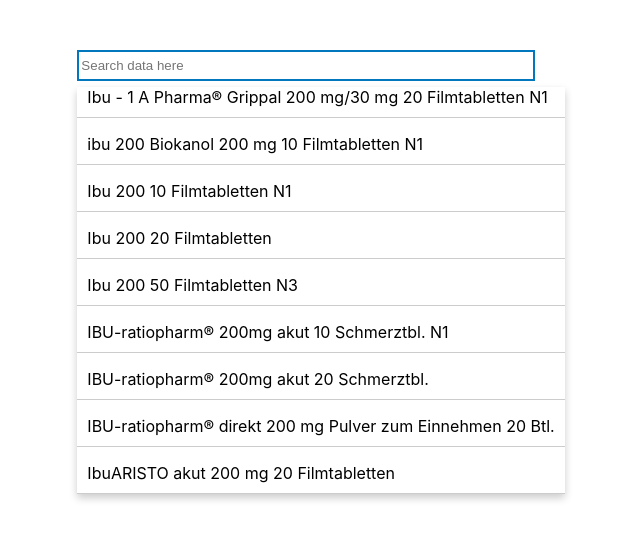
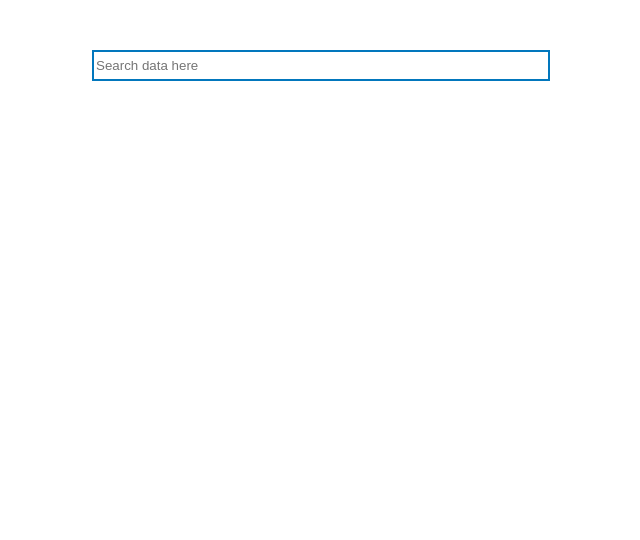
Before and after one commit to deluxanMD/bogosim, a React (Create React App) app: page / in a window 1280 px wide. Shown: the top 540 px of the page, without its empty margins (319-959 px from the left). Built offline with nearby package versions, Linux system fonts and the light colour scheme.

Commit message:
search results based on input

```diff
--- a/src/components/search-result/search-result.jsx
+++ b/src/components/search-result/search-result.jsx
@@ -2,11 +2,14 @@
 import "./search-result.css";
 import { RESULTS } from "../../mock-data/data";
 
-const SearchResult = () => {
+const SearchResult = ({ keyword }) => {
   return (
     <div className="SearchResult">
       {RESULTS.map(
-        (res) => res.name.includes("200") && <p key={res.name}>{res.name}</p>
+        (res) =>
+          res.name.toLowerCase().includes(keyword.toLowerCase()) && (
+            <p key={res.name}>{res.name}</p>
+          )
       )}
     </div>
   );
--- a/src/pages/search-data.jsx
+++ b/src/pages/search-data.jsx
@@ -16,7 +16,7 @@
         value={keyword}
         handleChange={(e) => handleChange(e)}
       />
-      <SearchResult />
+      {keyword.length > 0 && <SearchResult keyword={keyword} />}
     </div>
   );
 };
```
